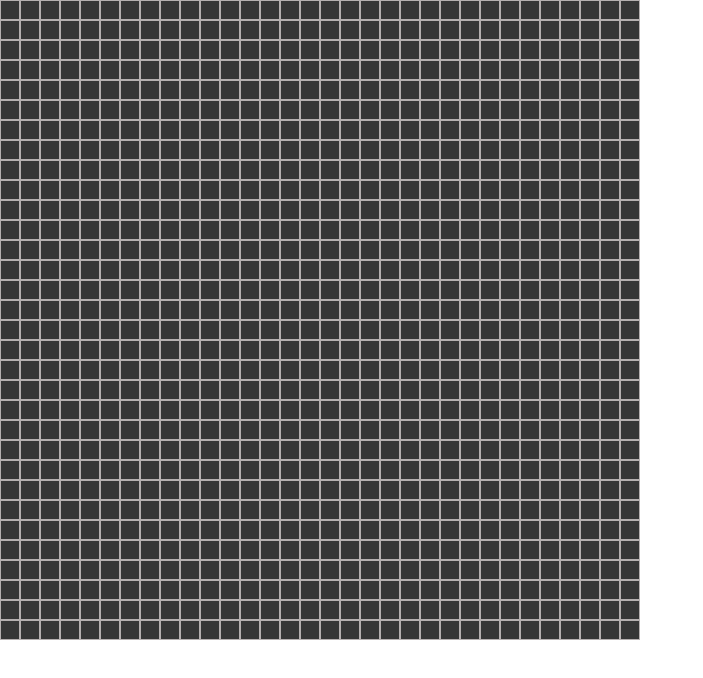
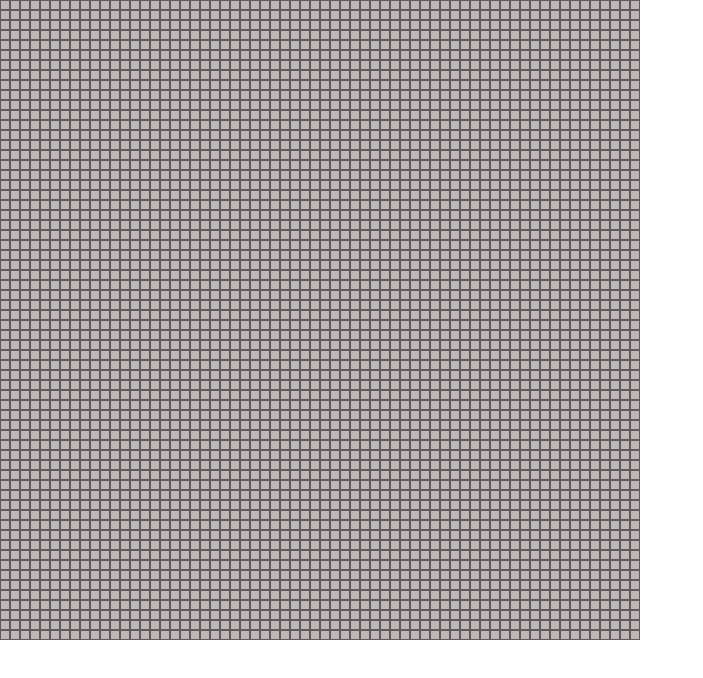
Before and after one commit to RingK27/etch-a-sketch, a plain HTML site: page index.html in a window 1280 px wide. Shown: the whole page, without its empty margins (0-703 px from the left). Drawn offline with Linux system fonts and the light colour scheme.

Commit message:
Finished grid

```diff
--- a/scripts.js
+++ b/scripts.js
@@ -1,23 +1,49 @@
 const gridContainer = document.querySelector('#grid-container');
 
-let gridSize = 32;
+let gridSize = 64;
 
 function makeColumns(gridsize) {
     for (let i = 0; i < gridSize; i++) {
         const column = document.createElement("div");
         column.classList.add("column");
+        column.setAttribute("id", "column" + i);
+        column.setAttribute("draggable", "false");
+        let colId = column.getAttribute("id");
         gridContainer.appendChild(column);
-        makeRows(gridSize, column);
+        makeRows(gridSize, column, colId);
     }
 }
 
-function makeRows(gridSize, column) {
+function makeRows(gridSize, column, colId) {
     for (let i = 0; i < gridSize; i++) {
         const row = document.createElement("div");
         row.classList.add("row");
+        row.setAttribute("id", "row" + i + colId);
+        row.addEventListener("mouseover", changeColor);
+        row.setAttribute("draggable", "false");
         column.appendChild(row);
     }
 }
 
+function changeColor() {
+    let grid = document.getElementById("grid-container");
+    grid.onmouseover = function(e) {
+        let cellNumber = e.target.id;
+        let cell = document.getElementById(cellNumber);
+        if (mouseDown) {
+            cell.style.backgroundColor = "black";
+        }
+    }
+}
+
+let mouseDown = 0;
+
+document.body.onmousedown = function() {
+    ++mouseDown;
+  }
+  document.body.onmouseup = function() {
+    --mouseDown;
+  }
+
 
 makeColumns(gridSize);
--- a/styles.css
+++ b/styles.css
@@ -6,14 +6,12 @@
 #grid-container {
     display: flex;
     flex-direction: row;
+    flex-wrap: wrap;
+    width: 640px;
 }
 .row {
-    border: 0.5px solid rgb(181, 175, 175);
-    height: 20px;
-    width: 20px;
-    background-color: rgb(54, 54, 54);
+    border: 0.5px solid rgb(93, 91, 91);
+    height: 10px;
+    width: 10px;
+    background-color: rgb(190, 182, 182);
 }
-.column {
-    height: 20px;
-    width: 20px;
-}
```
Also changed, not shown: index.html (+1 -2 lines).
